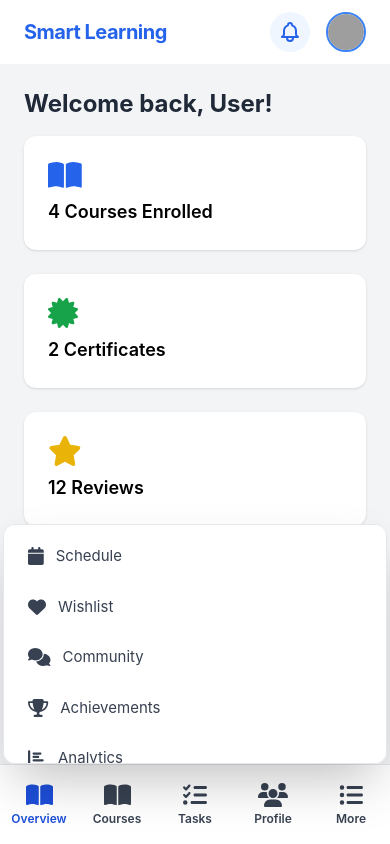
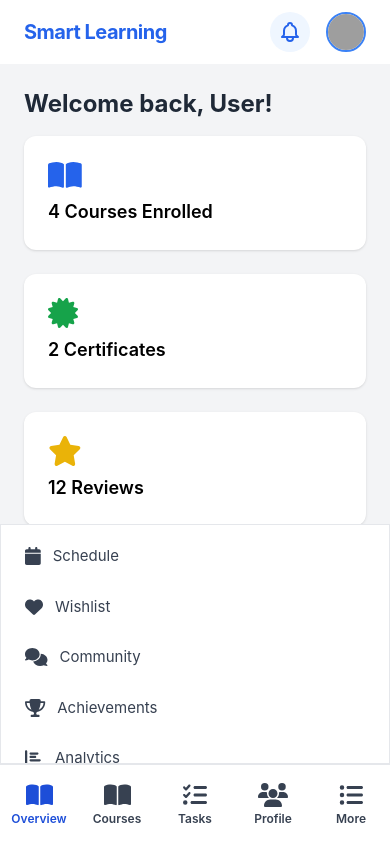
Before and after one commit to usmonovshohruxmirzo/smart-learning-platform, a Vue app in the folder client/: page /dashboard/overview in a window 390 px wide. Both pictures are taken after a click on the button "More". Built offline with nearby package versions, Linux system fonts and the light colour scheme; grey boxes are pictures that could not be loaded.

Commit message:
refactor(DashboardView): improve type safety and adjust layout for better responsiveness

```diff
--- a/client/src/views/DashboardView.vue
+++ b/client/src/views/DashboardView.vue
@@ -1,7 +1,7 @@
 <script setup lang="ts">
 import { ref } from 'vue'
-const showMore = ref(false)
-function toggleMore() {
+const showMore = ref<boolean>(false)
+function toggleMore(): void {
   showMore.value = !showMore.value
 }
 </script>
@@ -175,7 +175,7 @@ function toggleMore() {
         </nav>
       </aside>
       <main
-        class="flex-1 p-6 flex flex-col gap-8 ml-0 md:ml-72 overflow-y-auto h-[calc(100vh-4rem)] no-scrollbar"
+        class="flex-1 p-6 flex flex-col gap-8 ml-0 md:ml-72 overflow-y-auto h-[calc(100vh-4rem)] no-scrollbar pb-[120px]"
       >
         <router-view />
       </main>
@@ -237,7 +237,7 @@ function toggleMore() {
         class="fixed left-0 right-0 bottom-20 z-50 flex justify-center md:hidden pointer-events-none"
       >
         <div
-          class="bg-white rounded-xl shadow-2xl w-full max-w-sm mx-auto p-2 flex flex-col gap-1 max-h-60 overflow-y-auto border pointer-events-auto"
+          class="bg-white w-screen p-2 flex flex-col gap-1 max-h-60 overflow-y-auto border pointer-events-auto no-scrollbar"
         >
           <router-link
             to="/dashboard/schedule"
```
